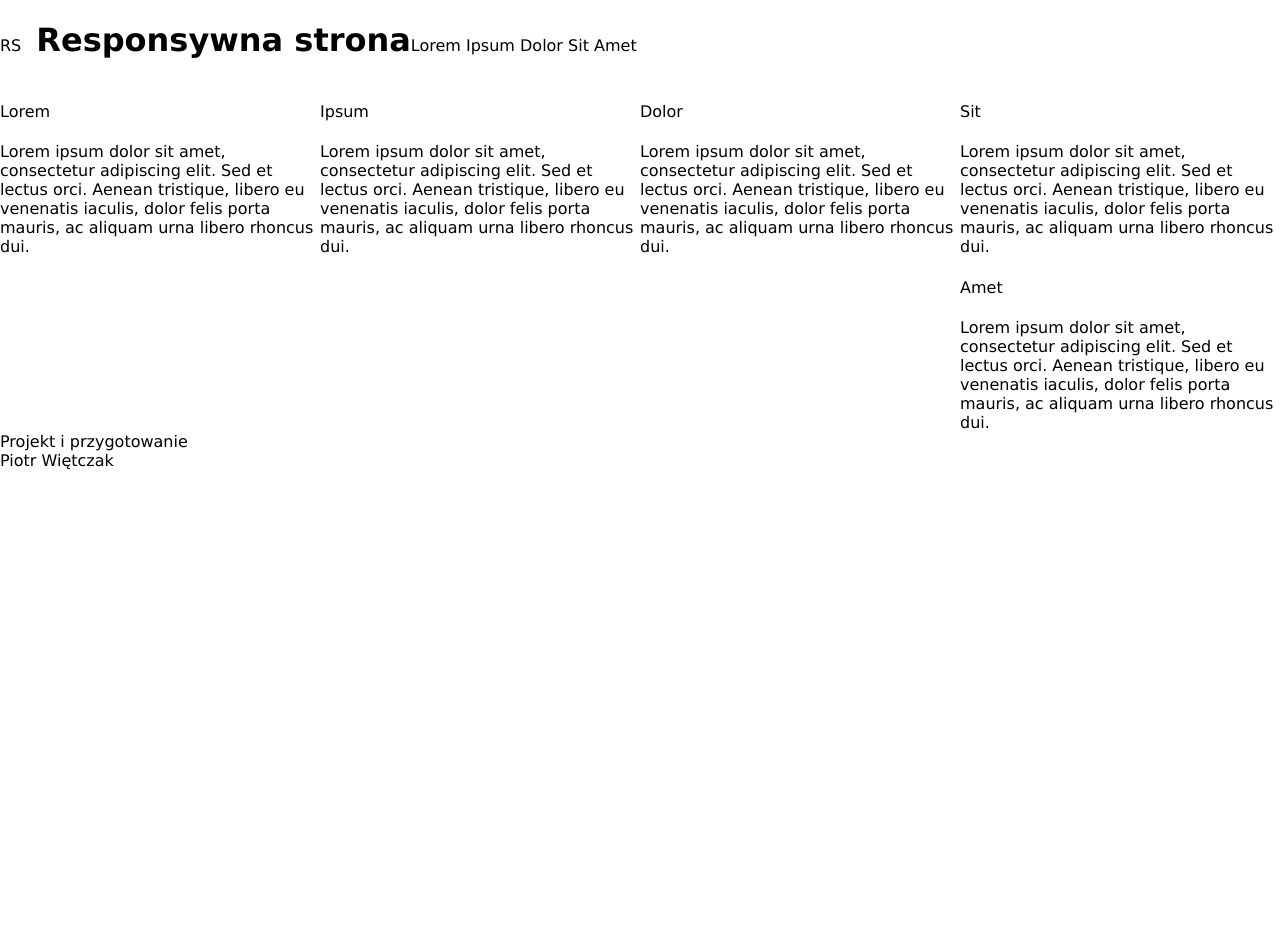
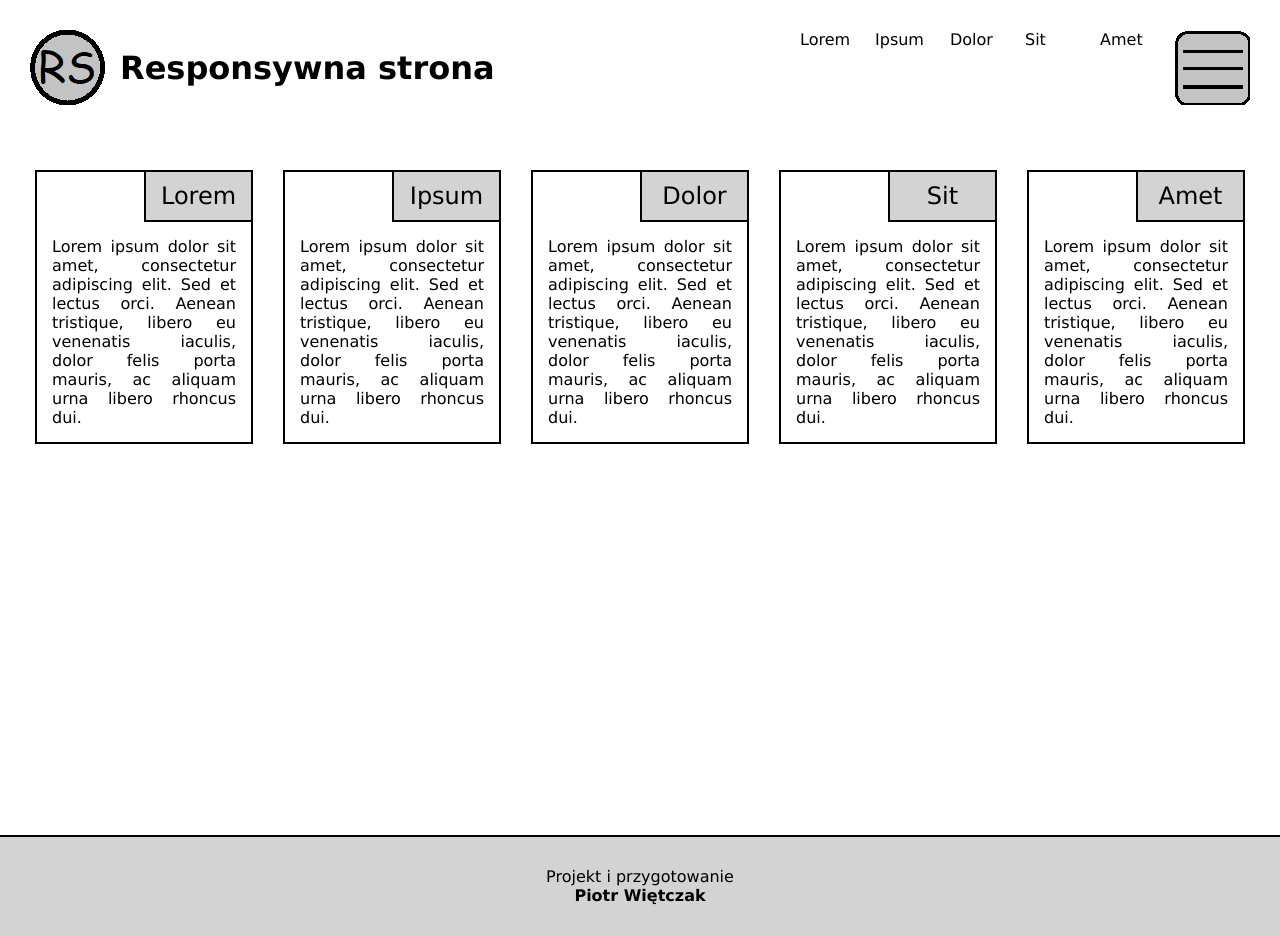
Before and after one commit to pwput/PUT-PAI, a PHP site: page / in a window 1280 px wide. Before the commit the page ends 470 px from the top, so only its background shows below. Run offline with PHP 8.4, Linux system fonts and the light colour scheme.

Commit message:
lab2 done

```diff
--- a/lab2/index.html
+++ b/lab2/index.html
@@ -6,9 +6,7 @@
     <title>Title</title>
 </head>
 <header>
-    <p>
-        RS
-    </p>
+    <img id="logo" src="logo.png" alt="logo">
     <h1 id="title">
         Responsywna strona
     </h1>
@@ -19,9 +17,11 @@
         <a href="">Sit</a>
         <a href="">Amet</a>
     </nav>
+    <img id="hamburger" src="hamburger.png" alt="nav menu button">
 </header>
 <body>
 <main>
+    <div class="wrapper">
         <article>
             <h4>Lorem</h4>
             <p>Lorem ipsum dolor sit amet, consectetur adipiscing elit. Sed et lectus orci. Aenean tristique, libero eu
@@ -45,18 +45,20 @@
             <p>Lorem ipsum dolor sit amet, consectetur adipiscing elit. Sed et lectus orci. Aenean tristique, libero eu
                 venenatis iaculis, dolor felis porta mauris, ac aliquam urna libero rhoncus dui.
             </p>
+        </article>
         <article>
             <h4>Amet</h4>
             <p>Lorem ipsum dolor sit amet, consectetur adipiscing elit. Sed et lectus orci. Aenean tristique, libero eu
                 venenatis iaculis, dolor felis porta mauris, ac aliquam urna libero rhoncus dui.
             </p>
         </article>
-    </article>
+    </div>
 </main>
-
-</body>
 <footer>
     <p>Projekt i przygotowanie</p>
     <p>Piotr Więtczak</p>
 </footer>
+
+</body>
+
 </html>
--- a/lab2/style.css
+++ b/lab2/style.css
@@ -1,35 +1,142 @@
-html,body,p{
+html, body, p {
     margin: 0;
     padding: 0;
 }
+
 *, *:before, *:after {
     box-sizing: border-box;
 }
-*{
+
+* {
     font-family: Verdana;
     font-size: 16px;
     font-weight: normal;
     text-decoration: none;
     color: black;
+    margin: 0px;
+    padding: 0px;
 }
 
-main{
+.wrapper {
     display: flex;
     flex-direction: row;
 }
 
-header{
-align-items: baseline;
-display: inline-flex;
+header {
+    align-items: center;
+    display: flex;
     flex-direction: row;
+    margin: 30px;
 }
 
-header #title{
+header #title {
     margin-left: 15px;
     font-weight: bold;
     font-size: 32px;
 }
 
-nav{
-    flex-grow: ;
+nav {
+    display: flex;
+    flex-grow: 2;
+    justify-content: flex-end;
+    align-self: flex-start;
 }
+
+nav a {
+    width: 75px;
+}
+
+#logo {
+    display: flex;
+}
+
+article {
+    margin: 15px;
+    /*padding: 15px;*/
+    width: 100%;
+    border: 2px solid black;
+    display: flex;
+    flex-direction: column;
+}
+
+article h4 {
+    height: 50px;
+    width: 50%;
+    font-size: 1.5em;
+    display: flex;
+    justify-content: center;
+    align-items: center;
+    align-self: flex-end;
+    background-color: lightgray;
+    border-bottom: 2px solid black;
+    border-left: 2px solid black;
+}
+
+article p {
+    text-align: justify;
+    margin: 15px;
+}
+
+footer {
+    height: 100px;
+    background-color: lightgray;
+    border-top: solid 2px black;
+    margin-top: 15px;
+    display: flex;
+    flex-direction: column;
+    align-items: center;
+    justify-content: center;
+}
+
+footer p + p {
+    font-weight: bold;
+}
+
+html, body {
+    height: 100%;
+    margin: 0;
+}
+
+main {
+    min-height: 100%;
+}
+
+.wrapper {
+    padding: 20px;
+    padding-bottom: 100px;
+}
+
+footer {
+    height: 100px;
+    margin-top: -100px;
+}
+
+/*#hamburger {*/
+/*    display: none;*/
+/*}*/
+
+@media all and (max-width: 900px) {
+
+    header {
+        align-items: center;
+        display: flex;
+        flex-direction: row;
+        justify-content: space-between;
+    }
+
+    #hamburger {
+        display: flex;
+    }
+    .wrapper {
+        flex-wrap: wrap;
+    }
+    nav {
+        display: none;
+    }
+    #title {
+        display: none;
+    }
+
+
+
+}
```
Also changed, not shown: lab1/book.html (+32 -14 lines), lab2/hamburger.png (added), lab2/logo.png (added), 1 other file. Lines whose indentation alone changed are shown as unchanged.
